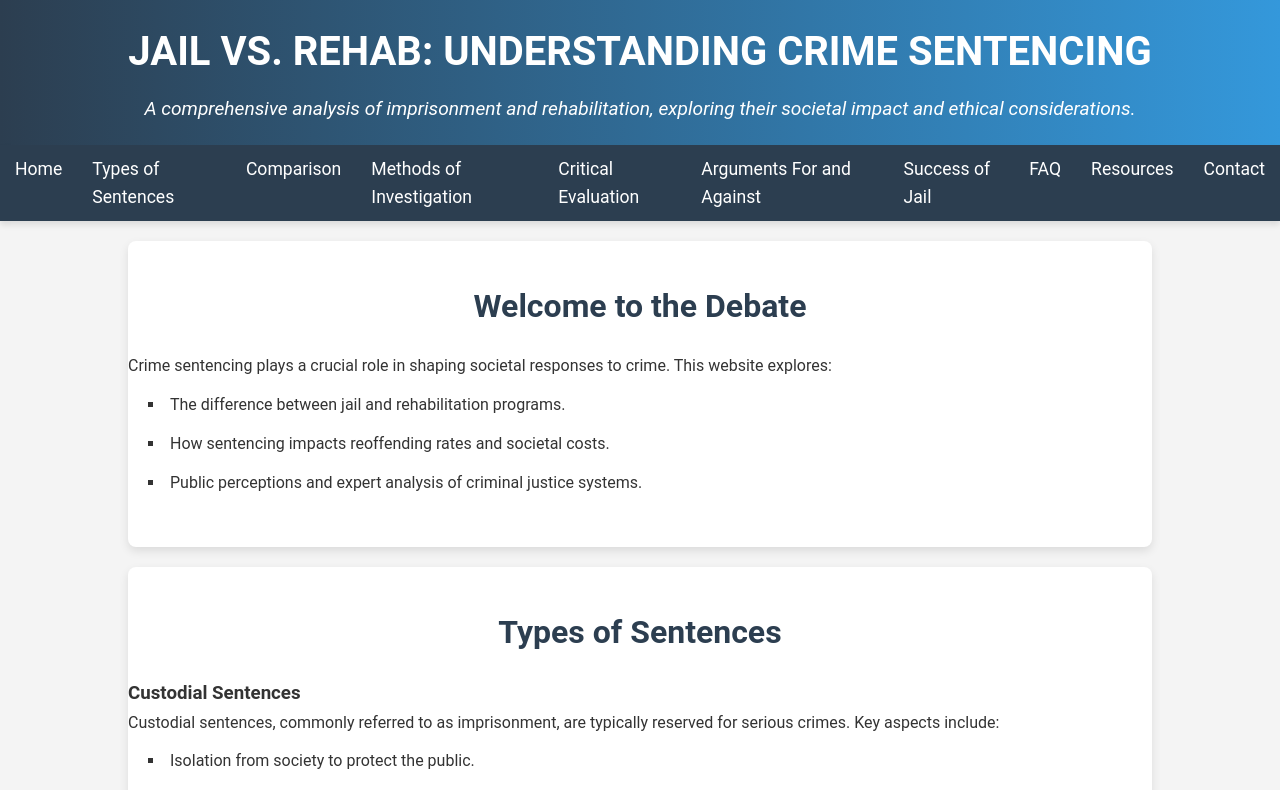
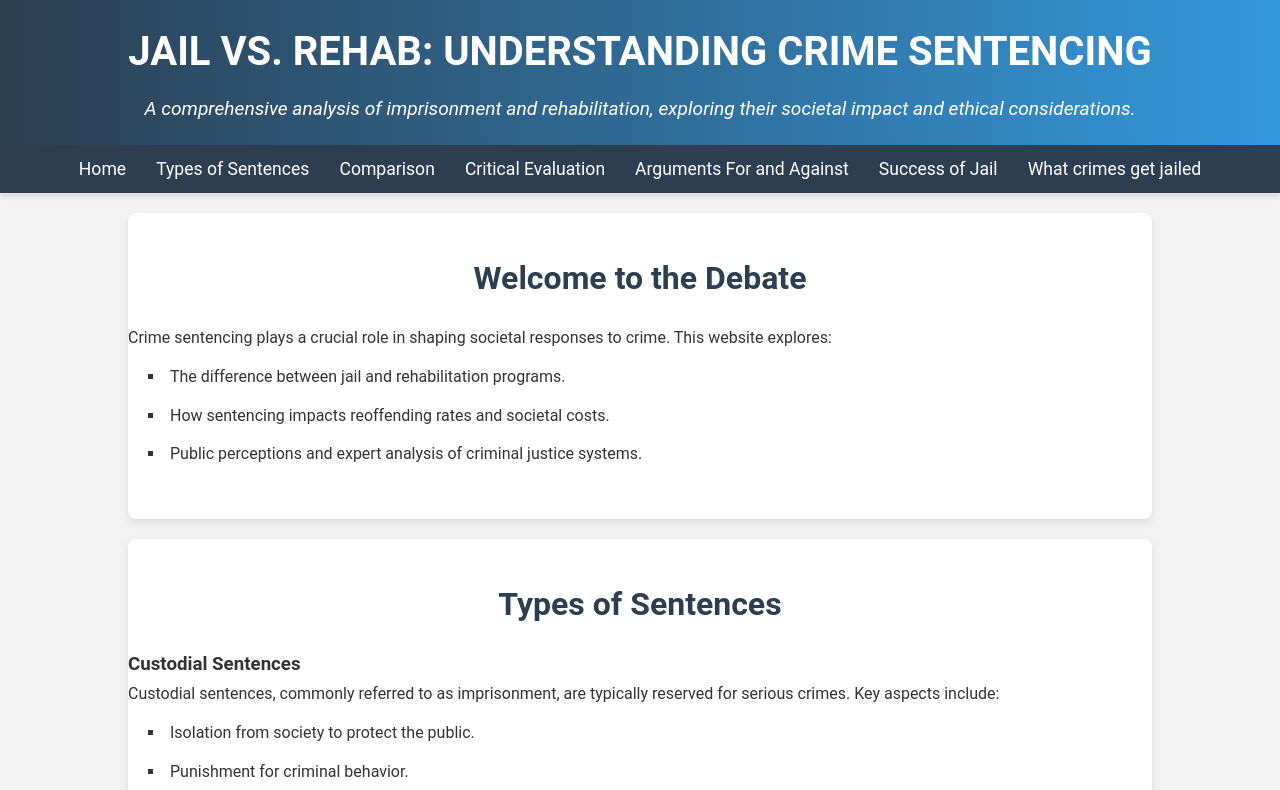
Before and after one commit to sanjdude11/jail, a plain HTML site: page index.html in a window 1280 px wide. Shown: the top 790 px of the page. Drawn offline with nearby package versions, Linux system fonts and the light colour scheme; a script that the page names is missing.

Commit message:
fixed punishments

```diff
--- a/index.html
+++ b/index.html
@@ -21,13 +21,11 @@
       <li><a href="#home">Home</a></li>
       <li><a href="#types">Types of Sentences</a></li>
       <li><a href="#comparison">Comparison</a></li>
-      <li><a href="#methods">Methods of Investigation</a></li>
       <li><a href="#evaluation">Critical Evaluation</a></li>
       <li><a href="#arguments">Arguments For and Against</a></li>
       <li><a href="#success">Success of Jail</a></li>
-      <li><a href="#faq">FAQ</a></li>
-      <li><a href="#resources">Resources</a></li>
-      <li><a href="#contact">Contact</a></li>
+      <li><a href="#punishments">What crimes get jailed</a></li>
+
     </ul>
   </nav>
 
```
